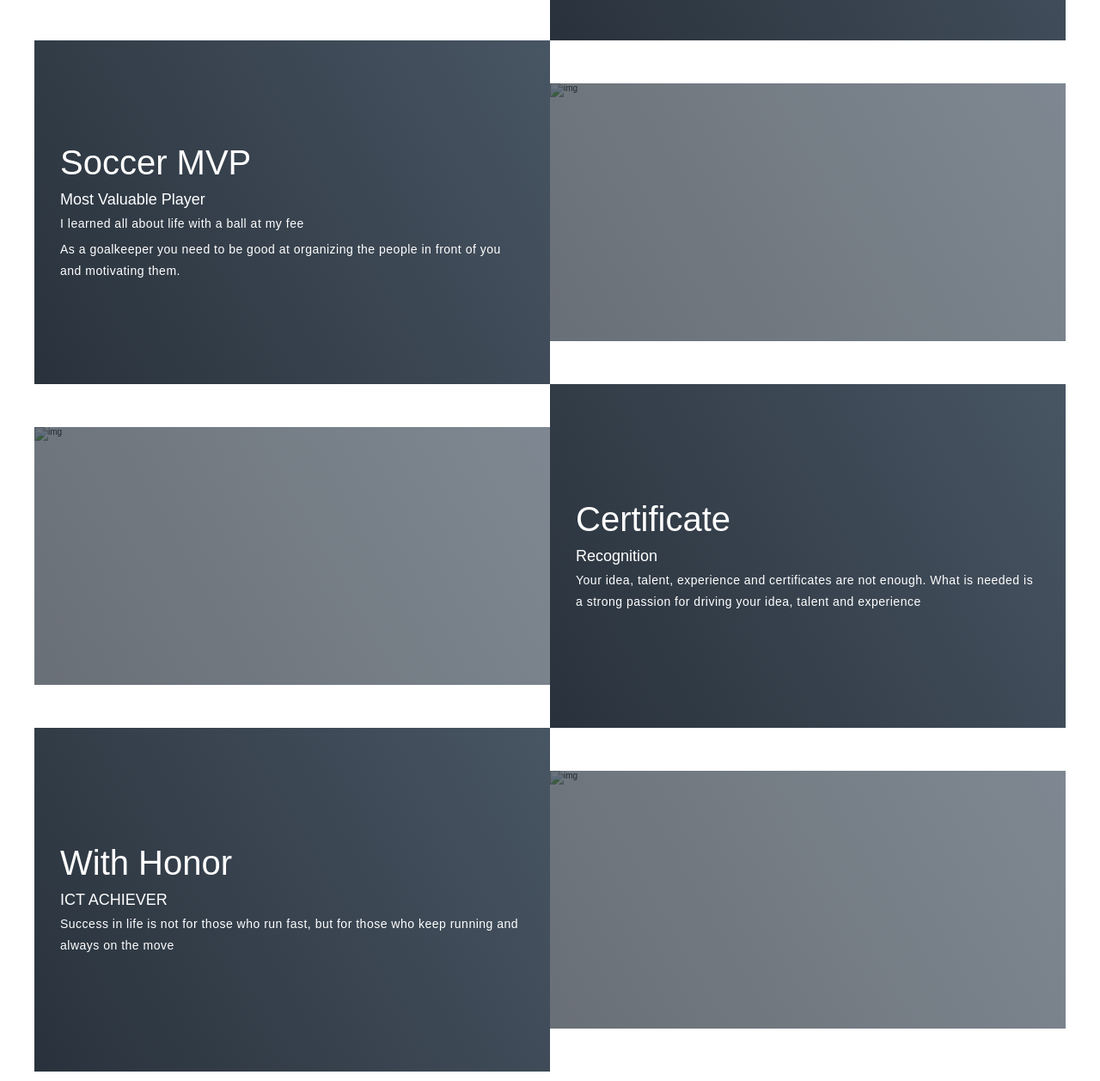
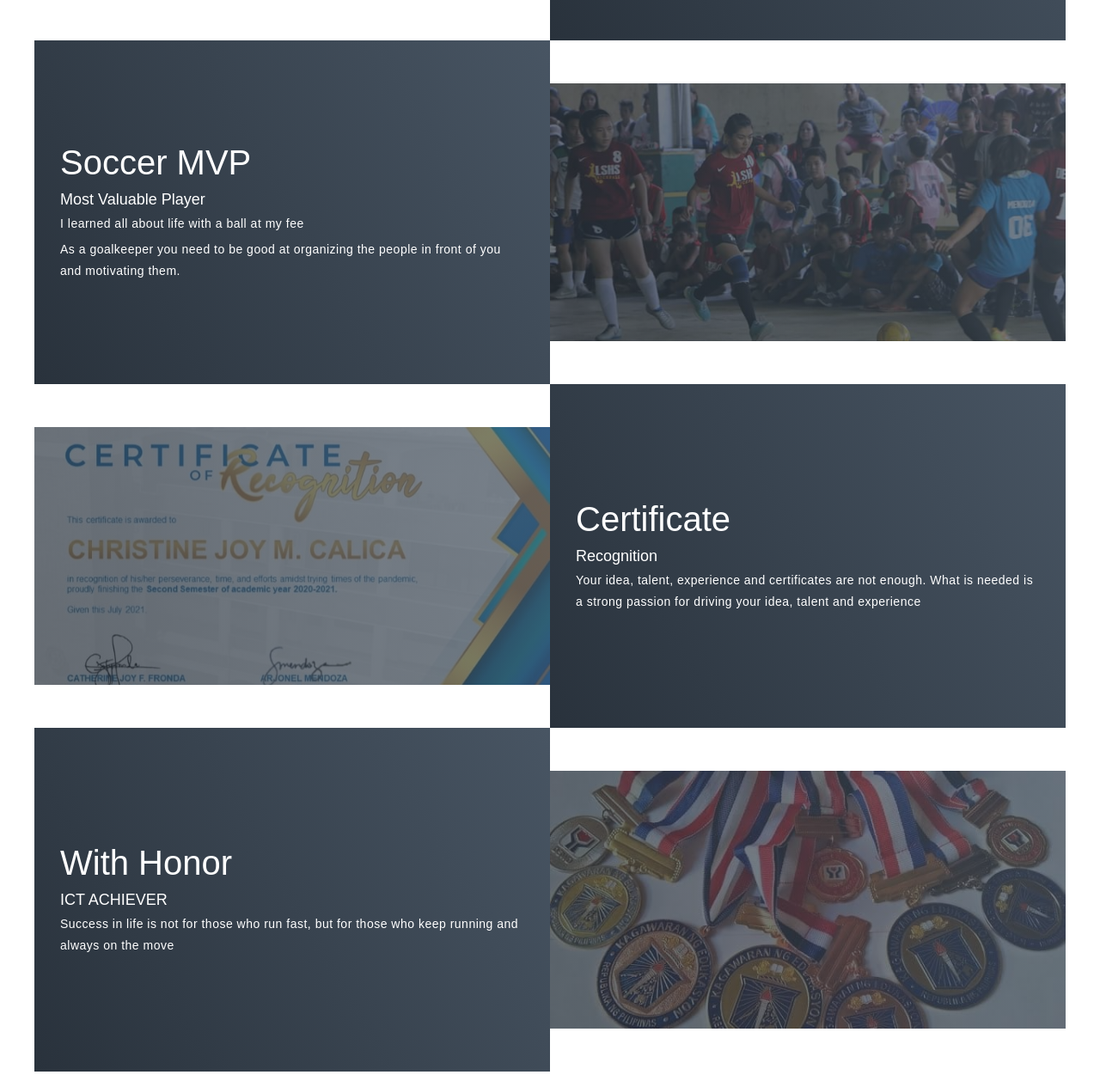
Before and after one commit to krissteen/CristineJoyCalica, a plain HTML site: page index.html in a window 1280 px wide. Shown: the part 2662-3920 px from the top of the page at 86% size. Drawn offline with Linux system fonts and the light colour scheme; files whose address does not match are found by name.

Commit message:
Update index.html

```diff
--- a/index.html
+++ b/index.html
@@ -116,7 +116,7 @@
           </div>
           <div class="project-img">
 
-            <img src=".../img/sipa.jpg" alt="img">
+            <img src="sipa.jpg" alt="img">
           </div>
         </div>
         <div class="project-item">
@@ -126,7 +126,7 @@
             <p>Your idea, talent, experience and certificates are not enough. What is needed is a strong passion for driving your idea, talent and experience</p>
           </div>
           <div class="project-img">
-            <img src=".../img/certificate.jpg" alt="img">
+            <img src="certificate.jpg" alt="img">
           </div>
         </div>
         <div class="project-item">
@@ -136,7 +136,7 @@
             <p>Success in life is not for those who run fast, but for those who keep running and always on the move</p>
           </div>
           <div class="project-img">
-            <img src=".../img/achievements.jpg" alt="img">
+            <img src="achievements.jpg" alt="img">
           </div>
         </div>
       </div>
```
